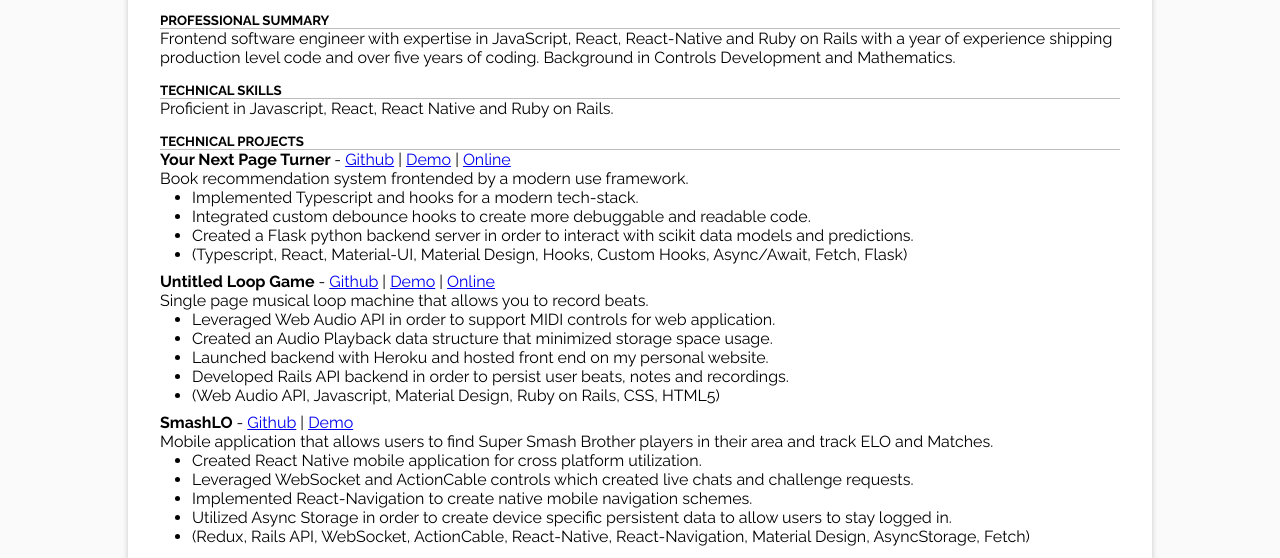
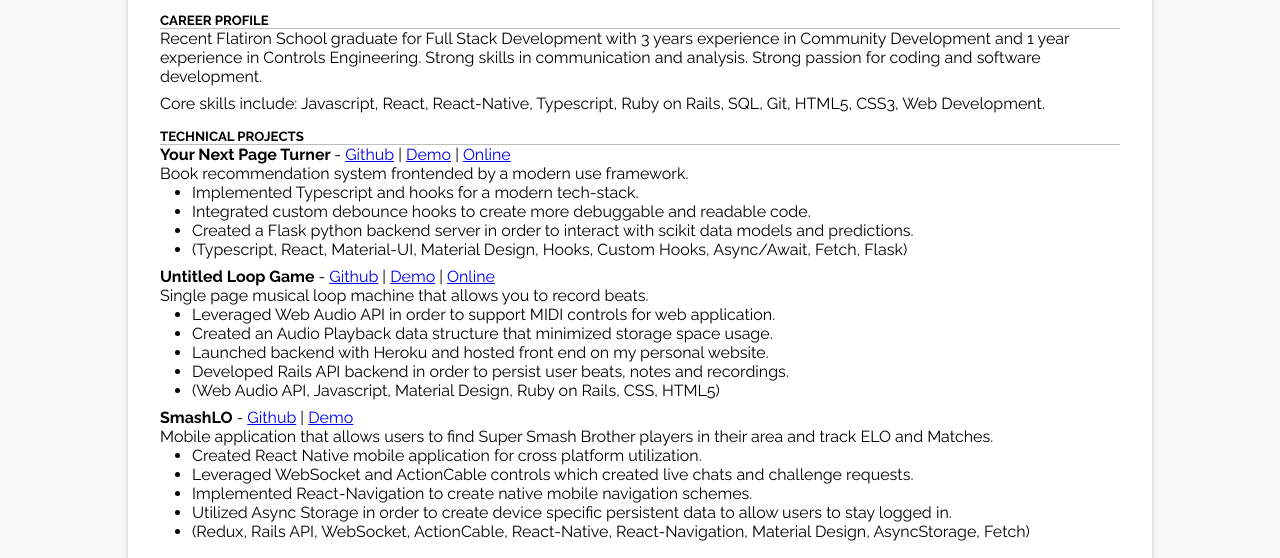
Before and after one commit to jwsharpe/old-jwsharpe.github.io, a plain HTML site: page resume.html in a window 1280 px wide. Shown: the part 187-745 px from the top of the page. Drawn offline with Linux system fonts and the light colour scheme.

Commit message:
updated resume

```diff
--- a/resume.html
+++ b/resume.html
@@ -38,18 +38,16 @@
         </div>
       </header>
       <div>
-        <h5>PROFESSIONAL SUMMARY</h5>
+        <h5>CAREER PROFILE</h5>
         <p>
-          Frontend software engineer with expertise in JavaScript, React,
-          React-Native and Ruby on Rails with a year of experience shipping
-          production level code and over five years of coding. Background in
-          Controls Development and Mathematics.
+          Recent Flatiron School graduate for Full Stack Development with 3
+          years experience in Community Development and 1 year experience in
+          Controls Engineering. Strong skills in communication and analysis.
+          Strong passion for coding and software development.
         </p>
-      </div>
-      <div>
-        <h5>TECHNICAL SKILLS</h5>
-        <p>
-          Proficient in Javascript, React, React Native and Ruby on Rails.
+        <p style="margin-top: 8px;">
+          Core skills include: Javascript, React, React-Native, Typescript, Ruby
+          on Rails, SQL, Git, HTML5, CSS3, Web Development.
         </p>
       </div>
       <div>
```
